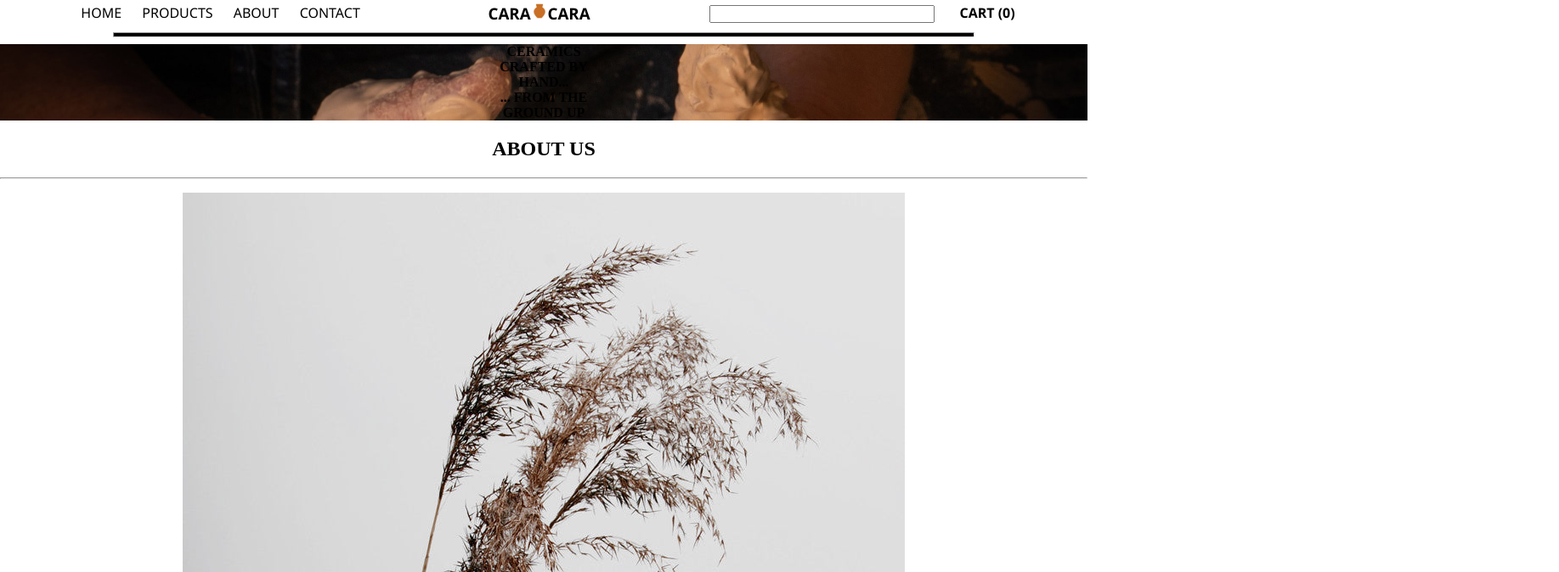
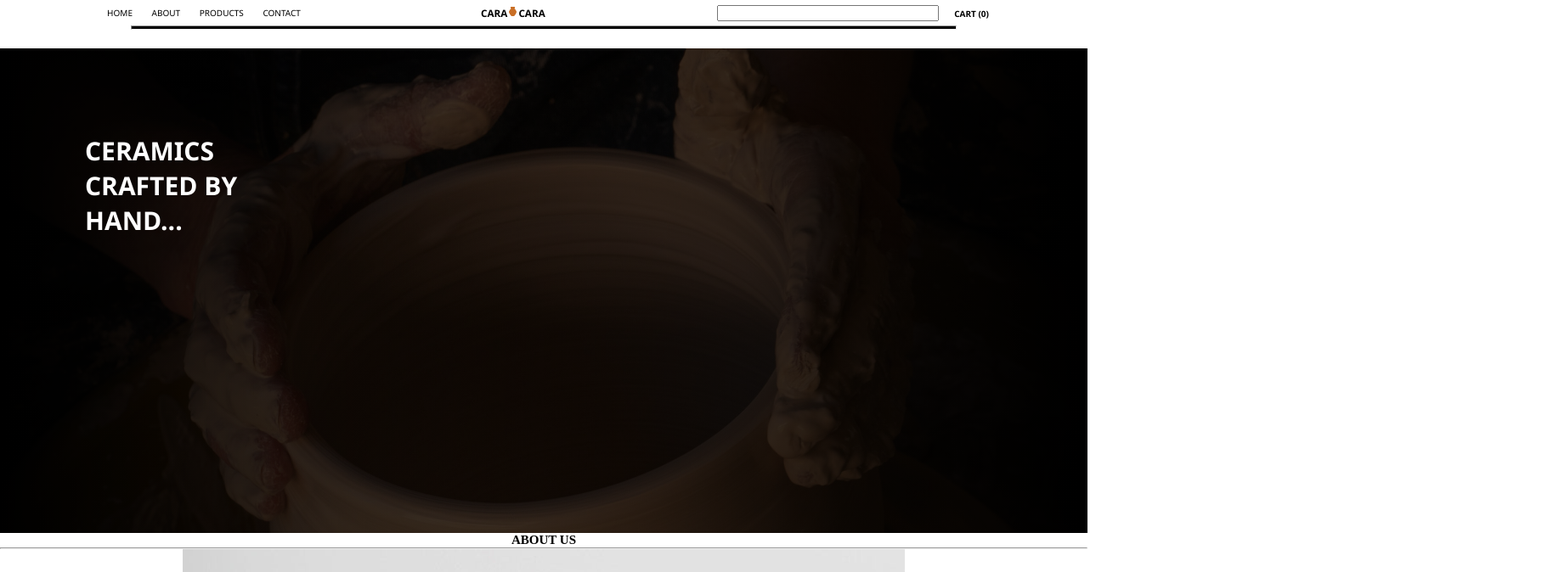
Before and after one commit to Creedo11/eCommWebsite, a plain HTML site: page index.html in a window 1280 px wide. Shown: the top 674 px of the page at 85% size, 1835 px wide, since content can reach past the window. Drawn offline with Linux system fonts and the light colour scheme.

Commit message:
added gradient overlay and positioned overlay text

```diff
--- a/index.html
+++ b/index.html
@@ -13,8 +13,8 @@
             <div>
                 <nav>
                     <li><a href="#home">HOME</a></li>
+                    <li><a href="#about">ABOUT</a></li>
                     <li><a href="#products">PRODUCTS</a></li>
-                    <li><a href="#about">ABOUT</a></li>
                     <li><a href="#contact">CONTACT</a></li>
                 </nav>
             </div>
@@ -27,14 +27,16 @@
         </div>
     </header>
     <hr class="header_break">
+    <br>
+    <br>
     <main>
-        <section class="home" id="home">
-            <div>
+        <section class="home">
+            <div class="home_left">
                 <strong>CERAMICS</strong><br>
                 <strong>CRAFTED BY</strong><br>
                 <strong>HAND...</strong>
             </div>
-            <div>
+            <div class="home_right">
                 <strong>... FROM THE</strong><br>
                 <strong>GROUND UP</strong>
             </div>
--- a/styles.css
+++ b/styles.css
@@ -1,3 +1,16 @@
+*,
+*::before,
+*::after {
+    margin: 0;
+    padding: 0;
+    box-sizing: inherit;
+}
+
+html {
+    box-sizing: border-box;
+    font-size: 62.5%;
+}
+
 .header_container{
     display:grid;
     grid-template-columns: auto auto auto;
@@ -5,13 +18,11 @@
     padding: 15px;
     align-items: center;
     font-family:'Segoe UI';
-    font-weight: lighter;
-    letter-spacing: 50;
 }
 
 .header_image{
-    width: 20px;
-    height: 20px;
+    width: 13px;
+    height: 13px;
     vertical-align:text-top;
 }
 
@@ -26,12 +37,41 @@ nav li a{
 }
 
 .header_break{
-    width: 79%;
-    height: 4px;
+    width: 76%;
+    height: 5px;
     background-color: black;
-    align-self: center;
+    margin-left: 12%;
+    margin-right: 12%;
+}
 
+.home{
+    height: 571px;
+    background-repeat: no-repeat;
+    background-image: linear-gradient(to right, rgba(0,0,0,0), rgb(0, 0, 0)), linear-gradient(to left, rgba(0,0,0,0), rgb(0, 0, 0)), url("assets/earl-wilcox-y3W0CzO063w-unsplash-alt.jpg");
+    background-size:cover;
+    background-position: absolute;
 }
+
+.home_left{
+    position: absolute;
+    text-align: left;
+    font-size: 30px;
+    margin-top: 100px;
+    margin-left: 100px;
+    font-family:'Segoe UI';
+    color: white;
+}
+
+.home_right{
+    position: absolute;
+    text-align: right;
+    margin-left: 1700px;
+    margin-top: 450px;
+    font-size: 30px;
+    font-family:'Segoe UI';
+    color: white;
+}
+
 
 body {
     padding: 0;
@@ -40,10 +80,6 @@ body {
     text-align: center;
 }
 
-.home{
-    background-image: url("assets/earl-wilcox-y3W0CzO063w-unsplash-alt.jpg");
-    background-size: cover;
-}
 
 .product_image{
     width: 275px;
```
